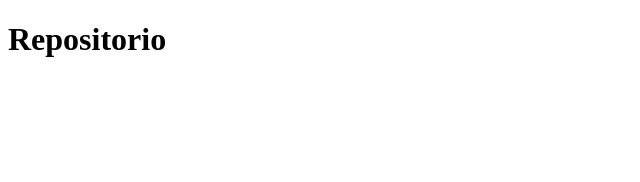
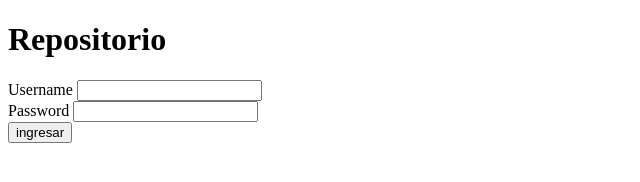
Before and after one commit to natalyq1/demo-github-frontend, a plain HTML site: page index.html in a window 1280 px wide. Shown: the whole page, without its empty margins (0-640 px from the left). Drawn offline with Linux system fonts and the light colour scheme.

Commit message:
from branch develop

```diff
--- a/index.html
+++ b/index.html
@@ -9,5 +9,16 @@
 </head>
 <body>
     <h1>Repositorio</h1>
+
+    <form action="">
+        <label for="username">Username</label>
+        <input type="text" id="username">
+        <br>
+        <label for="password">Password</label>
+        <input type="text" id="password">
+        <br>
+        <input type="submit" value="ingresar">
+    </form>
+
 </body>
 </html>
```
